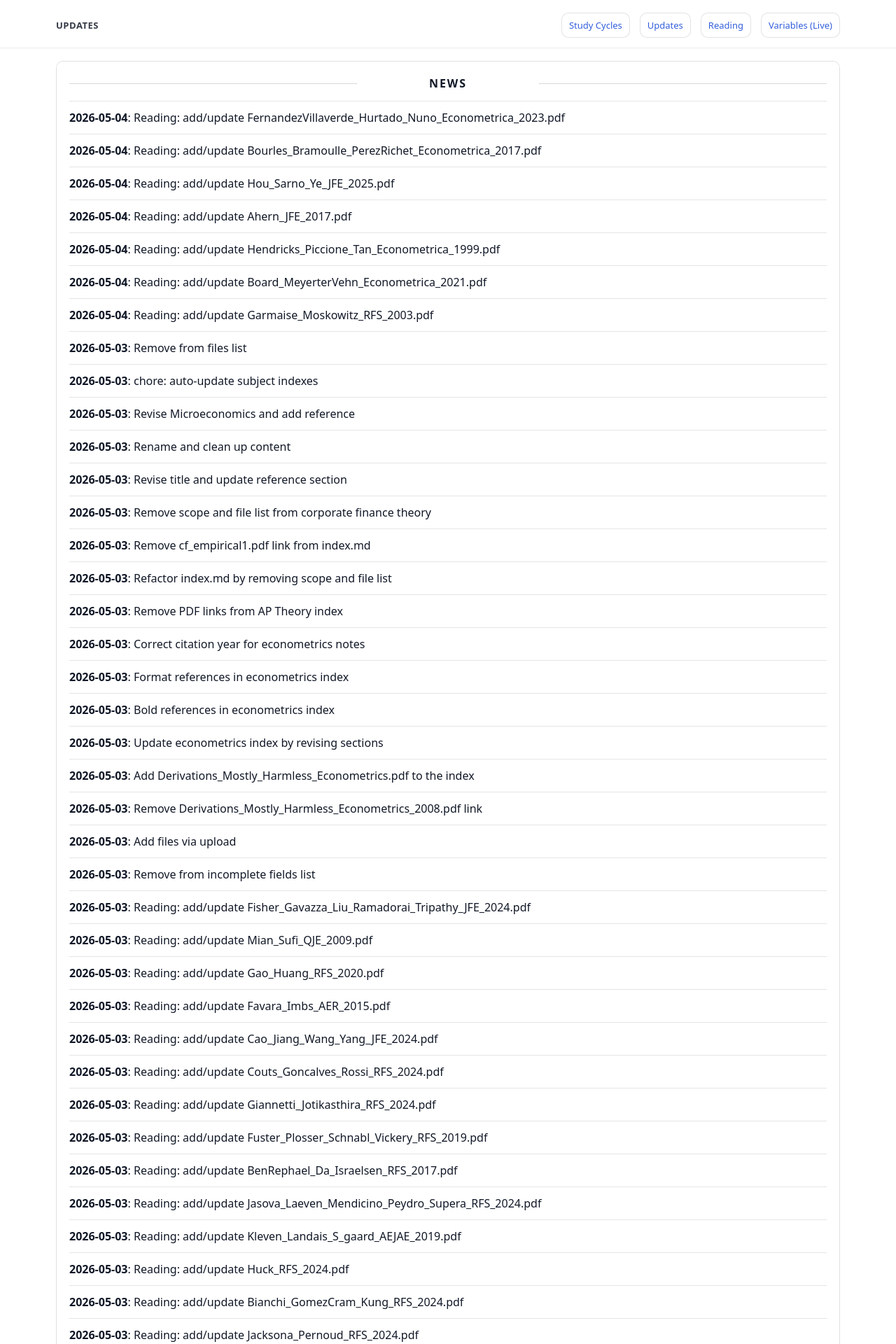
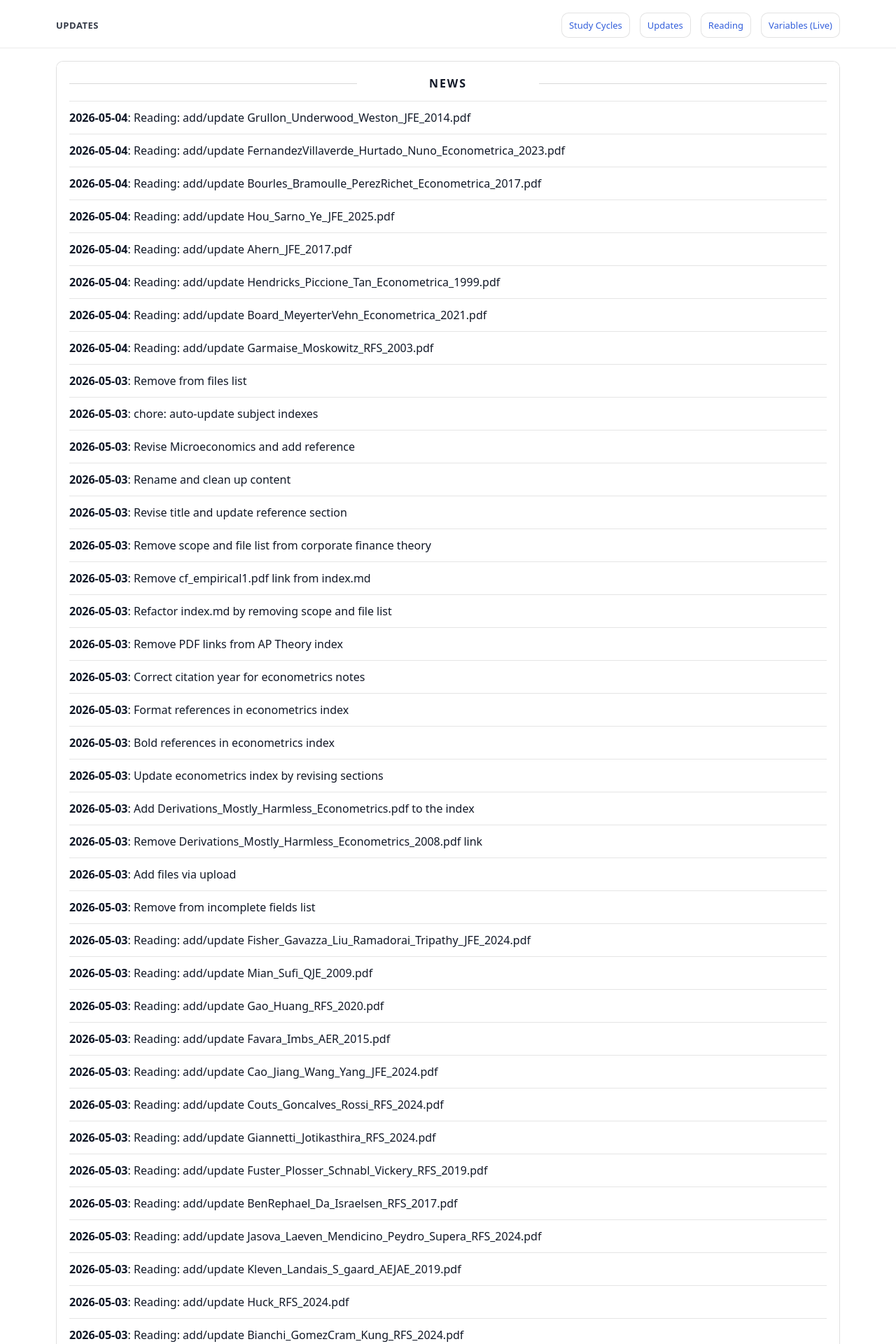
Before and after one commit to yaxinzn/study-archive, a Jekyll site: the page built from updates/index.md, in a window 1280 px wide. Shown: the top 1920 px of the page at 70% size. Built offline with Jekyll 4.4.1, drawn with Linux system fonts in a browser that asks for light colours; some of the changed text lies outside the part shown.

Commit message:
chore: update NEWS feed

```diff
--- a/_data/news.yml
+++ b/_data/news.yml
@@ -1,4 +1,7 @@
 # Auto-generated update history (sorted newest -> oldest). Do not edit manually.
+- ts: "1777847188"
+  date: "2026-05-04"
+  title: "Reading: add/update Grullon_Underwood_Weston_JFE_2014.pdf"
 - ts: "1777846640"
   date: "2026-05-04"
   title: "Reading: add/update FernandezVillaverde_Hurtado_Nuno_Econometrica_2023.pdf"
```
